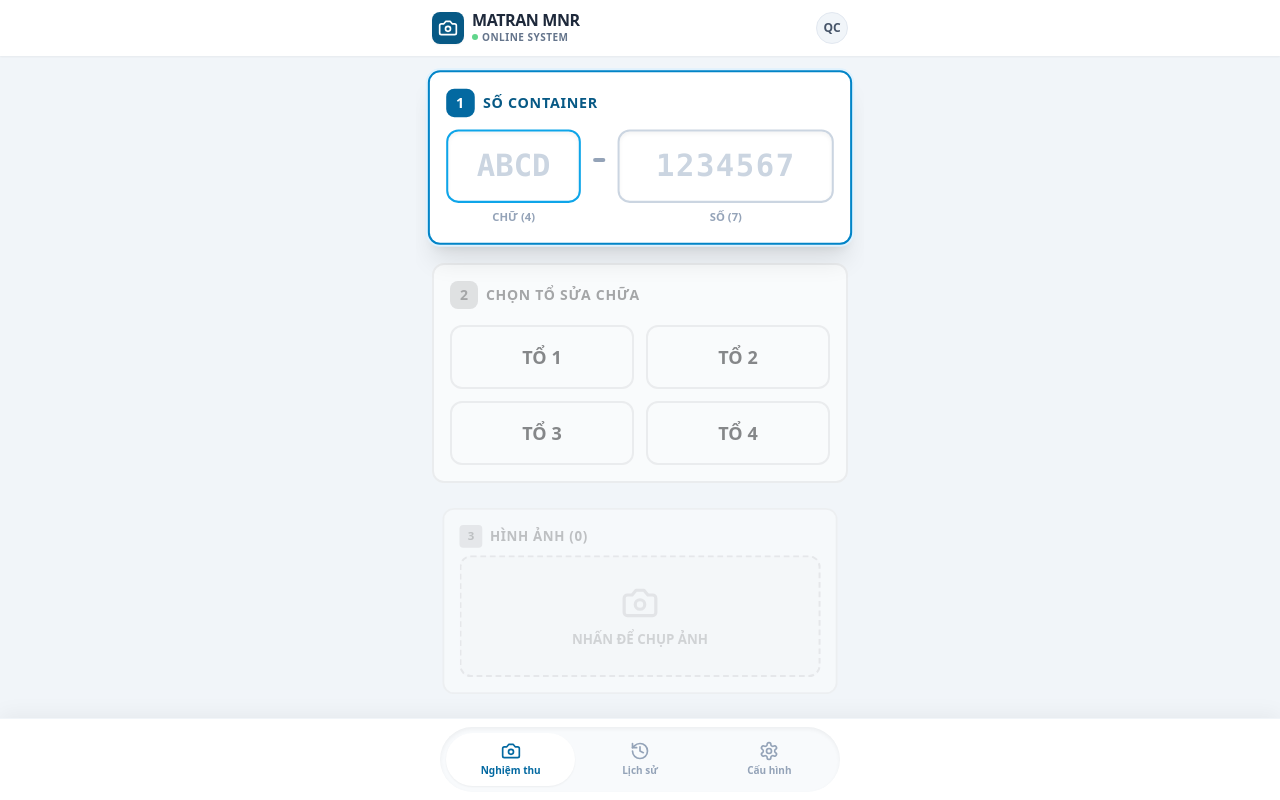
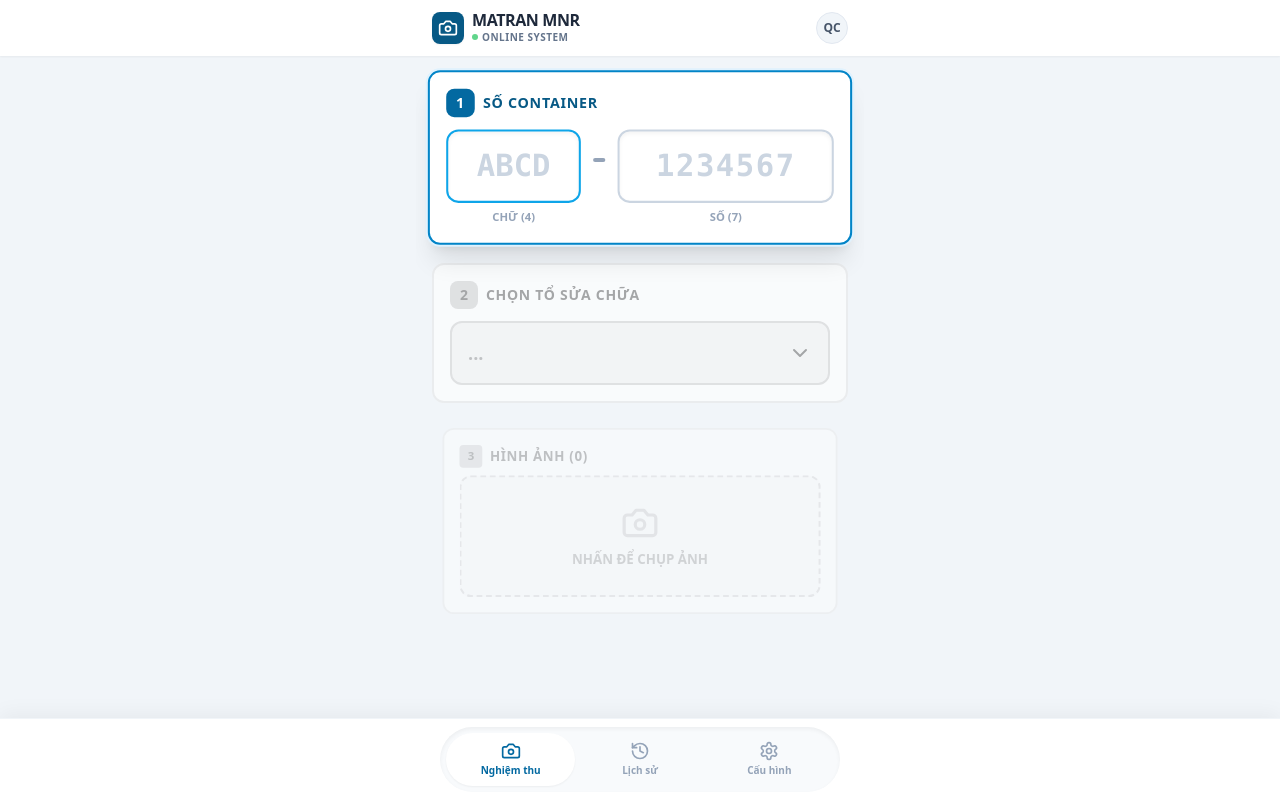
Before and after one commit to manhtuyen1111/MNR-V2, a React (Vite) app: page / in a window 1280 px wide. Built offline with nearby package versions, Linux system fonts and the light colour scheme.

Commit message:
fix(TeamSelector): Improve team selection UX
Implement dropdown functionality with expanded/collapsed states for better team selection. Add auto-open logic and haptic feedback for a more intuitive user experience. Ensure the selector remains functional when disabled.

```diff
--- a/components/HistoryList.tsx
+++ b/components/HistoryList.tsx
@@ -1,7 +1,7 @@
 import React, { useState } from 'react';
 import { RepairRecord } from '../types';
 import { formatDate } from '../utils';
-import { CheckCircle, Clock, AlertTriangle, RefreshCw, Trash2, Image as ImageIcon, X, ChevronLeft, ChevronRight } from 'lucide-react';
+import { CheckCircle, Clock, AlertTriangle, RefreshCw, Trash2, Image as ImageIcon, X } from 'lucide-react';
 
 interface HistoryListProps {
   records: RepairRecord[];
--- a/components/TeamSelector.tsx
+++ b/components/TeamSelector.tsx
@@ -1,6 +1,6 @@
-import React from 'react';
+import React, { useState, useEffect } from 'react';
 import { Team } from '../types';
-import { Users, Check, Settings2, Plus } from 'lucide-react';
+import { Check, Settings2, Plus, ChevronDown, ChevronUp, Users } from 'lucide-react';
 
 interface TeamSelectorProps {
   teams: Team[];
@@ -16,29 +16,50 @@ interface TeamSelectorProps {
 const TeamSelector: React.FC<TeamSelectorProps> = ({
   teams, selectedTeamId, onSelect, onManageTeams, isActive, isCompleted, isDisabled, onFocus
 }) => {
+  const [isOpen, setIsOpen] = useState(false);
+
+  // Auto-close if disabled
+  useEffect(() => {
+    if (isDisabled) setIsOpen(false);
+  }, [isDisabled]);
+
+  // Open automatically when becoming active if no selection yet
+  useEffect(() => {
+      if (isActive && !selectedTeamId && !isDisabled) {
+          setIsOpen(true);
+      }
+  }, [isActive, selectedTeamId, isDisabled]);
+
+  const handleToggle = (e: React.MouseEvent) => {
+      e.stopPropagation();
+      if (isDisabled) return;
+      onFocus();
+      setIsOpen(!isOpen);
+  };
 
   const handleSelect = (id: string) => {
-      // Haptic feedback for better UX
-      if (navigator.vibrate) {
-          navigator.vibrate(50);
-      }
+      // Haptic feedback
+      if (navigator.vibrate) navigator.vibrate(50);
+
       onSelect(id);
+      setIsOpen(false);
   };
+
+  const selectedTeam = teams.find(t => t.id === selectedTeamId);
 
   return (
     <div
-      onClick={!isDisabled ? onFocus : undefined}
       className={`
         transition-all duration-300 ease-in-out rounded-xl p-4 border-2 bg-white relative flex flex-col
         ${isActive
-          ? 'border-sky-600 shadow-xl z-20 ring-2 ring-sky-100 transform scale-[1.02]'
+          ? 'border-sky-600 shadow-xl z-20 ring-2 ring-sky-100'
           : isDisabled
             ? 'opacity-60 grayscale border-slate-200 bg-slate-50 pointer-events-none'
             : 'border-green-600 shadow-sm opacity-100' // Completed
         }
       `}
     >
-      <div className="flex items-center justify-between mb-4">
+      <div className="flex items-center justify-between mb-3" onClick={!isDisabled ? handleToggle : undefined}>
          <div className="flex items-center space-x-2">
             <span className={`w-7 h-7 rounded-lg flex items-center justify-center text-sm font-black transition-colors ${isActive ? 'bg-sky-700 text-white' : isCompleted ? 'bg-green-600 text-white' : 'bg-slate-300 text-slate-500'}`}>2</span>
             <label className={`text-sm font-black uppercase tracking-wider ${isActive ? 'text-sky-800' : isCompleted ? 'text-green-700' : 'text-slate-500'}`}>
@@ -46,71 +67,79 @@ const TeamSelector: React.FC<TeamSelectorProps> = ({
             </label>
          </div>
 
-         {/* Edit Button - Only visible when active */}
-         {isActive && (
+         <div className="flex items-center space-x-2">
+            {/* Edit Button - Only visible when active/open */}
+            {isActive && isOpen && (
                 <button
                     onClick={(e) => { e.stopPropagation(); onManageTeams(); }}
-                className="p-2 bg-slate-100 text-slate-600 rounded-lg hover:bg-sky-100 hover:text-sky-700 border border-slate-200 shadow-sm active:scale-95"
+                    className="p-1.5 bg-slate-100 text-slate-600 rounded-lg hover:bg-sky-100 hover:text-sky-700 border border-slate-200 shadow-sm"
                 >
                     <Settings2 className="w-5 h-5" />
                 </button>
             )}
             {isCompleted && !isActive && <Check className="w-7 h-7 text-green-600 stroke-[3]" />}
          </div>
+      </div>
 
-      {/* BUTTON GRID - Replacing Select for better outdoor UX */}
-      <div className="grid grid-cols-2 gap-3">
+      {/* DROPDOWN TRIGGER (The "Selected" View) */}
+      <button
+        onClick={handleToggle}
+        disabled={isDisabled}
+        className={`
+            w-full min-h-[64px] rounded-xl border-2 flex items-center px-4 justify-between transition-all duration-200
+            ${isDisabled ? 'bg-slate-100 border-slate-200' : 'bg-white hover:border-sky-400'}
+            ${selectedTeam ? selectedTeam.color + ' border-transparent' : 'border-slate-300 text-slate-500'}
+            ${isActive && !selectedTeam ? 'animate-pulse border-sky-400 bg-sky-50' : ''}
+        `}
+      >
+          {selectedTeam ? (
+              <div className="flex items-center space-x-3 w-full">
+                  <div className="bg-white/30 p-2 rounded-lg backdrop-blur-sm">
+                    <Users className="w-5 h-5" />
+                  </div>
+                  <span className="text-xl font-black tracking-tight">{selectedTeam.name}</span>
+              </div>
+          ) : (
+              <span className="text-lg font-bold text-slate-400">
+                  {isDisabled ? '...' : 'Chạm để chọn tổ'}
+              </span>
+          )}
+
+          <div className={`transition-transform duration-300 ${isOpen ? 'rotate-180' : ''}`}>
+              {isOpen ? <ChevronUp className="w-6 h-6 text-slate-500" /> : <ChevronDown className="w-6 h-6 text-slate-500" />}
+          </div>
+      </button>
+
+      {/* DROPDOWN CONTENT (The List) */}
+      {isOpen && !isDisabled && (
+          <div className="mt-2 space-y-2 animate-fadeIn origin-top">
               {teams.map((team) => {
                   const isSelected = selectedTeamId === team.id;
-              // Extract base color name to create dynamic darker shades for active state
-              // This is a simple approximation. For robust design, use predefined lookup.
-              const activeClass = isSelected
-                ? 'ring-4 ring-offset-1 border-transparent scale-[1.02] shadow-md z-10 font-black'
-                : 'border-slate-200 bg-white text-slate-700 hover:bg-slate-50 hover:border-slate-300';
-
-              // Custom logic to handle the "color" prop which is a string of classes
-              const bgClass = isSelected ? team.color : '';
-
                   return (
                       <button
                         key={team.id}
                         onClick={(e) => { e.stopPropagation(); handleSelect(team.id); }}
-                    disabled={isDisabled}
                         className={`
-                        relative h-16 rounded-xl border-2 flex items-center justify-center transition-all duration-200
-                        ${activeClass} ${bgClass}
+                            w-full p-4 rounded-xl border-2 flex items-center transition-all active:scale-[0.98]
+                            ${isSelected
+                                ? `ring-2 ring-offset-1 border-transparent font-black shadow-md z-10 ${team.color}`
+                                : 'border-slate-100 bg-white text-slate-600 hover:bg-slate-50'
+                            }
                         `}
                       >
-                      {isSelected && (
-                          <div className="absolute top-1 right-1">
-                              <Check className="w-4 h-4" />
-                          </div>
-                      )}
-                      <span className={`text-lg ${isSelected ? 'font-black' : 'font-bold'}`}>{team.name}</span>
+                          <span className="text-base flex-1 text-left">{team.name}</span>
+                          {isSelected && <Check className="w-5 h-5" />}
                       </button>
                   );
               })}
 
-          {/* Add Button if in active mode */}
-          {isActive && (
               <button
                 onClick={(e) => { e.stopPropagation(); onManageTeams(); }}
-                className="h-16 rounded-xl border-2 border-dashed border-slate-300 flex items-center justify-center text-slate-400 hover:text-sky-600 hover:border-sky-400 hover:bg-sky-50 transition-colors"
+                className="w-full p-3 rounded-xl border-2 border-dashed border-slate-300 text-slate-400 font-bold text-sm hover:text-sky-600 hover:border-sky-400 hover:bg-sky-50 transition-colors flex items-center justify-center space-x-2"
               >
-                  <div className="flex flex-col items-center">
-                      <Plus className="w-6 h-6" />
-                      <span className="text-[10px] font-bold uppercase">Thêm</span>
-                  </div>
+                  <Plus className="w-4 h-4" />
+                  <span>THÊM TỔ KHÁC</span>
               </button>
-          )}
-      </div>
-
-      {/* Helper text if nothing selected */}
-      {!selectedTeamId && isActive && (
-          <div className="mt-3 text-center animate-pulse">
-              <span className="text-sm font-bold text-sky-600 bg-sky-50 px-3 py-1 rounded-full border border-sky-100">
-                  👆 Chạm để chọn tổ
-              </span>
           </div>
       )}
     </div>
```
Lines whose indentation alone changed are shown as unchanged.
